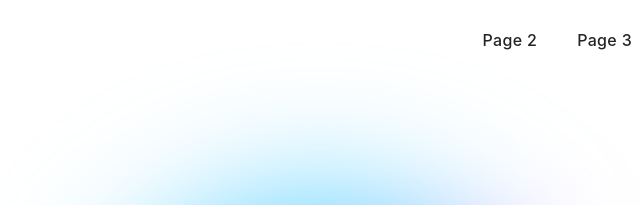
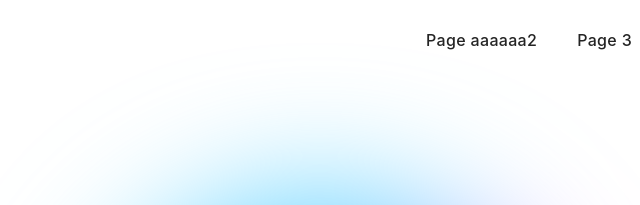
Before and after one commit to alinapugach/goit-js-hw-09, a website built with Vite: page src/index.html in a window 1280 px wide. Shown: the top 205 px of the page, 640-1280 px from the left. Built offline with nearby package versions, Linux system fonts and the light colour scheme.

Commit message:
test commit

```diff
--- a/src/partials/header.html
+++ b/src/partials/header.html
@@ -2,7 +2,7 @@
   <nav class="nav">
     <ul class="nav-list">
       <li class="nav-item">
-        <a href="./page-2.html" class="nav-link">Page 2</a>
+        <a href="./page-2.html" class="nav-link">Page aaaaaa2</a>
       </li>
 
       <li class="nav-item">
```
